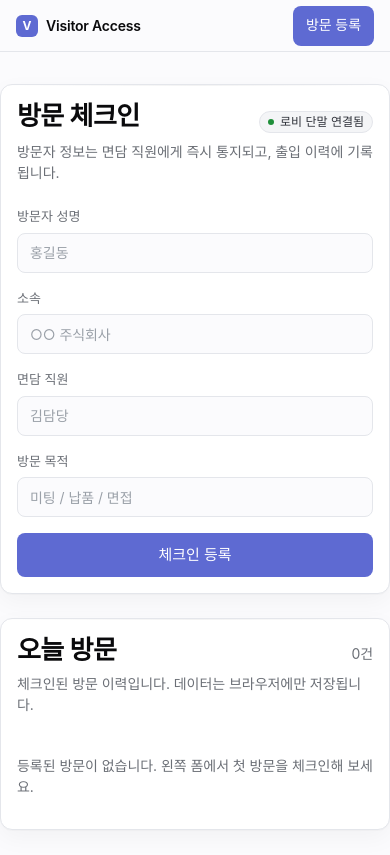
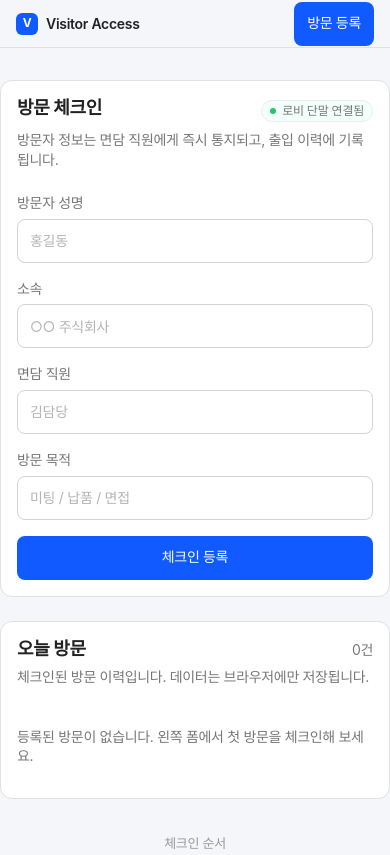
Before and after one commit to dain-spec/visitor-access, a plain HTML site: page index.html in a window 390 px wide. Shown: the top 855 px of the page. Drawn offline with Linux system fonts and the light colour scheme; a web font is replaced by a local one.

Commit message:
feat: WEHAGO Figma DS 기준으로 DESIGN.md·스타일 동기화
Figma WEHAGO Mobile 2.0 토큰을 문서화하고, Pretendard·WEHAGO Blue UI로 styles.css와 index.html을 맞췄습니다.

Co-authored-by: Cursor <cursoragent@cursor.com>

```diff
--- a/styles.css
+++ b/styles.css
@@ -1,70 +1,94 @@
 /* =========================================================
-   Visitor Access · Linear-inspired Design System
-   Source: DESIGN.md (dark canvas, lavender-blue accent)
+   Visitor Access · WEHAGO Mobile 2.0 Design System
+   Source: DESIGN.md (Figma WEHAGO-Mobile-2.0_DSG-1-)
    ========================================================= */
 
 :root {
-  /* Brand & Accent — lavender accent retained on light canvas */
-  --color-primary: #5e6ad2;
-  --color-primary-hover: #4a55c0;
-  --color-primary-focus: #5e69d1;
-  --color-brand-secure: #7a7fad;
-  --color-on-primary: #ffffff;
+  /* Component — background & surface */
+  --color-background-basic: #f5f6fa;
+  --color-background-white: #ffffff;
+  --color-background-dim: rgba(0, 0, 0, 0.4);
+  --color-background-inverse: #333333;
+  --color-surface-white: #ffffff;
+  --color-surface-basic: #f5f6fa;
+  --color-surface-subtle: #f7f8fa;
+  --color-surface-info-subtler: #eff4ff;
+  --color-surface-success-subtler: #f2fffa;
 
-  /* Surface ladder (light) — canvas is the lightest, ladder darkens slightly */
-  --color-canvas: #fbfbfd;
-  --color-surface-1: #ffffff;
-  --color-surface-2: #f4f5f7;
-  --color-surface-3: #eceef2;
-  --color-surface-4: #dfe2e8;
+  /* Component — text */
+  --color-text-bolder: #222222;
+  --color-text-basic: #333333;
+  --color-text-subtle: #777777;
+  --color-text-subtler: #989898;
+  --color-text-disabled: #b4b4b4;
+  --color-text-primary: #105aff;
+  --color-text-success: #27c36f;
+  --color-text-basic-inverse: #ffffff;
 
-  /* Hairlines */
-  --color-hairline: #e4e6eb;
-  --color-hairline-strong: #d0d3da;
-  --color-hairline-tertiary: #eef0f3;
+  /* Component — button */
+  --color-button-primary-fill: #105aff;
+  --color-button-primary-pressed: #0943c6;
+  --color-button-fill: #ffffff;
+  --color-button-secondary-border: #105aff;
+  --color-button-secondary-pressed: #eff4ff;
+  --color-button-tertiary-border: #e1e1e1;
+  --color-button-tertiary-pressed: #f7f8fa;
+  --color-button-disabled: #f4f4f4;
 
-  /* Inverse (now dark, mirrors the original light-on-dark) */
-  --color-inverse-canvas: #0a0a0c;
-  --color-inverse-surface-1: #16181b;
-  --color-inverse-surface-2: #1d2023;
-  --color-inverse-ink: #f7f8f8;
+  /* Component — border & input */
+  --color-border-basic: #d3d3d3;
+  --color-border-subtle: #e1e1e1;
+  --color-border-subtler: #ededed;
+  --color-border-outline: rgba(0, 0, 0, 0.06);
+  --color-input-field: #ffffff;
+  --color-input-field-search: #f7f8fa;
+  --color-input-border: #d3d3d3;
+  --color-input-border-active: #4a4a4a;
 
-  /* Text */
-  --color-ink: #0a0a0c;
-  --color-ink-muted: #2f323a;
-  --color-ink-subtle: #6b6f76;
-  --color-ink-tertiary: #9aa0a8;
+  /* Semantic — status */
+  --color-positive-500: #27c36f;
+  --color-primary-50: #eff4ff;
 
-  /* Semantic */
-  --color-success: #1f8f3a;
-  --color-overlay: rgba(10, 10, 12, 0.45);
+  /* Radius (semantic) */
+  --radius-xxsmall: 4px;
+  --radius-xsmall: 6px;
+  --radius-small: 8px;
+  --radius-medium: 12px;
+  --radius-large: 16px;
+  --radius-xlarge: 20px;
+  --radius-max: 1000px;
 
-  /* Radius */
-  --radius-xs: 4px;
-  --radius-sm: 6px;
-  --radius-md: 8px;
-  --radius-lg: 12px;
-  --radius-xl: 16px;
-  --radius-xxl: 24px;
-  --radius-pill: 9999px;
-  --radius-full: 9999px;
+  /* Spacing (semantic gap / padding) */
+  --gap-2: 4px;
+  --gap-3: 6px;
+  --gap-4: 8px;
+  --gap-5: 12px;
+  --gap-6: 16px;
+  --gap-7: 20px;
+  --gap-8: 24px;
+  --padding-5: 16px;
+  --padding-7: 24px;
+  --padding-9: 32px;
+  --size-section: 96px;
 
-  /* Spacing (base 4px) */
-  --space-xxs: 4px;
-  --space-xs: 8px;
-  --space-sm: 12px;
-  --space-md: 16px;
-  --space-lg: 24px;
-  --space-xl: 32px;
-  --space-xxl: 48px;
-  --space-section: 96px;
+  /* Typography — Pretendard (Figma typo/font/type) */
+  --font-text: "Pretendard", -apple-system, system-ui, "Segoe UI", Roboto,
+    "Noto Sans KR", sans-serif;
+  --font-display: var(--font-text);
 
-  /* Typography families */
-  --font-display: "Inter", "SF Pro Display", -apple-system, system-ui,
-    "Segoe UI", Roboto, "Noto Sans KR", sans-serif;
-  --font-text: "Inter", "SF Pro Text", -apple-system, system-ui, "Segoe UI",
-    Roboto, "Noto Sans KR", sans-serif;
-  --font-mono: "JetBrains Mono", ui-monospace, "SF Mono", Menlo, monospace;
+  /* Body/xlarge — 16px Regular, 140% LH, -2% LS */
+  --text-body-size: 16px;
+  --text-body-line: 1.4;
+  --text-body-tracking: -0.02em;
+
+  /* Body/medium-m — 14px Medium (labels, buttons) */
+  --text-label-size: 14px;
+
+  /* Heading/small-b — 18px Bold (card titles) */
+  --text-heading-sm-size: 18px;
+
+  /* Heading/medium-b — 20px Bold (section titles) */
+  --text-heading-md-size: 20px;
 }
 
 *,
@@ -82,12 +106,12 @@ body {
 body {
   min-height: 100vh;
   font-family: var(--font-text);
-  font-size: 16px;
+  font-size: var(--text-body-size);
   font-weight: 400;
-  line-height: 1.5;
-  letter-spacing: -0.05px;
-  color: var(--color-ink);
-  background: var(--color-canvas);
+  line-height: var(--text-body-line);
+  letter-spacing: var(--text-body-tracking);
+  color: var(--color-text-basic);
+  background: var(--color-background-basic);
   -webkit-font-smoothing: antialiased;
   text-rendering: optimizeLegibility;
   padding-bottom: env(safe-area-inset-bottom);
@@ -98,34 +122,34 @@ h1,
 h2,
 h3 {
   font-family: var(--font-display);
-  color: var(--color-ink);
+  color: var(--color-text-bolder);
   margin: 0;
 }
 
 h1 {
-  font-size: clamp(40px, 6vw, 56px);
-  font-weight: 600;
-  line-height: 1.1;
-  letter-spacing: -1.8px;
+  font-size: clamp(28px, 5vw, 40px);
+  font-weight: 700;
+  line-height: 1.2;
+  letter-spacing: -0.02em;
 }
 
 h2 {
-  font-size: clamp(28px, 3.5vw, 40px);
-  font-weight: 600;
-  line-height: 1.15;
-  letter-spacing: -1px;
+  font-size: var(--text-heading-md-size);
+  font-weight: 700;
+  line-height: 1.2;
+  letter-spacing: -0.02em;
 }
 
 h3 {
-  font-size: 22px;
-  font-weight: 500;
+  font-size: var(--text-heading-sm-size);
+  font-weight: 700;
   line-height: 1.25;
-  letter-spacing: -0.4px;
+  letter-spacing: -0.02em;
 }
 
 p {
   margin: 0;
-  color: var(--color-ink-muted);
+  color: var(--color-text-subtle);
 }
 
 .eyebrow {
@@ -133,36 +157,36 @@ p {
   font-size: 13px;
   font-weight: 500;
   line-height: 1.3;
-  letter-spacing: 0.4px;
-  color: var(--color-ink-subtle);
-  text-transform: uppercase;
+  letter-spacing: -0.02em;
+  color: var(--color-text-subtler);
 }
 
 .subhead {
-  font-size: 18px;
-  line-height: 1.5;
-  letter-spacing: -0.1px;
-  color: var(--color-ink-muted);
+  font-size: 15px;
+  line-height: var(--text-body-line);
+  letter-spacing: var(--text-body-tracking);
+  color: var(--color-text-subtle);
 }
 
 .muted {
-  color: var(--color-ink-subtle);
-  font-size: 14px;
+  color: var(--color-text-subtle);
+  font-size: var(--text-label-size);
 }
 
 .mono {
-  font-family: var(--font-mono);
+  font-family: var(--font-text);
   font-size: 13px;
-  color: var(--color-ink-muted);
+  font-variant-numeric: tabular-nums;
+  color: var(--color-text-subtler);
 }
 
 a {
-  color: var(--color-ink);
+  color: var(--color-text-basic);
   text-decoration: none;
 }
 
 a:hover {
-  color: var(--color-primary-hover);
+  color: var(--color-text-primary);
 }
 
 /* Top Nav ------------------------------------------------- */
@@ -170,71 +194,72 @@ a:hover {
   position: sticky;
   top: 0;
   z-index: 20;
-  height: 56px;
+  height: 48px;
   display: flex;
   align-items: center;
   justify-content: space-between;
-  padding: 0 var(--space-xl);
-  background: rgba(251, 251, 253, 0.85);
+  padding: 0 var(--padding-9);
+  background: color-mix(in srgb, var(--color-background-basic) 92%, transparent);
   backdrop-filter: blur(10px);
-  border-bottom: 1px solid var(--color-hairline);
-  font-size: 14px;
+  border-bottom: 1px solid var(--color-border-subtle);
+  font-size: var(--text-label-size);
 }
 
 .brand {
   display: flex;
   align-items: center;
-  gap: var(--space-xs);
+  gap: var(--gap-4);
   font-weight: 600;
-  letter-spacing: -0.2px;
-  color: var(--color-ink);
+  letter-spacing: -0.02em;
+  color: var(--color-text-bolder);
 }
 
 .brand-mark {
   width: 22px;
   height: 22px;
-  border-radius: var(--radius-sm);
-  background: var(--color-primary);
+  border-radius: var(--radius-xsmall);
+  background: var(--color-button-primary-fill);
   display: grid;
   place-items: center;
-  color: var(--color-on-primary);
+  color: var(--color-text-basic-inverse);
   font-weight: 700;
   font-size: 12px;
 }
 
 .nav-links {
   display: flex;
-  gap: var(--space-lg);
+  gap: var(--gap-8);
 }
 
 .nav-links a {
-  color: var(--color-ink-subtle);
-  font-size: 14px;
+  color: var(--color-text-subtle);
+  font-size: var(--text-label-size);
 }
 
 .nav-links a:hover {
-  color: var(--color-ink);
+  color: var(--color-text-basic);
 }
 
 .nav-actions {
   display: flex;
-  gap: var(--space-xs);
+  gap: var(--gap-4);
   align-items: center;
 }
 
-/* Buttons ------------------------------------------------- */
+/* Buttons — Figma Button Large 44px, radius/small 8px */
 .btn {
   display: inline-flex;
   align-items: center;
   justify-content: center;
-  gap: var(--space-xs);
-  height: 40px;
-  padding: 0 14px;
-  border-radius: var(--radius-md);
+  gap: var(--gap-4);
+  height: 44px;
+  padding: 0 var(--padding-5);
+  border-radius: var(--radius-small);
   font-family: var(--font-text);
-  font-size: 14px;
+  font-size: var(--text-label-size);
   font-weight: 500;
   line-height: 1.2;
+  letter-spacing: -0.02em;
   cursor: pointer;
   border: 1px solid transparent;
   transition: background-color 120ms ease, border-color 120ms ease,
@@ -243,95 +268,73 @@ a:hover {
 }
 
 .btn:focus-visible {
-  outline: 2px solid color-mix(in srgb, var(--color-primary-focus) 50%, transparent);
+  outline: 2px solid var(--color-input-border-active);
   outline-offset: 2px;
 }
 
 .btn-primary {
-  background: var(--color-primary);
-  color: var(--color-on-primary);
+  background: var(--color-button-primary-fill);
+  color: var(--color-text-basic-inverse);
 }
 
 .btn-primary:hover {
-  background: var(--color-primary-hover);
+  background: #124ceb;
 }
 
 .btn-primary:active {
-  background: var(--color-primary-focus);
+  background: var(--color-button-primary-pressed);
 }
 
 .btn-secondary {
-  background: var(--color-surface-1);
-  color: var(--color-ink);
-  border-color: var(--color-hairline);
+  background: var(--color-button-fill);
+  color: var(--color-text-primary);
+  border-color: var(--color-button-secondary-border);
 }
 
 .btn-secondary:hover {
-  background: var(--color-surface-2);
-  border-color: var(--color-hairline-strong);
+  background: var(--color-button-secondary-pressed);
 }
 
 .btn-tertiary {
-  background: transparent;
-  color: var(--color-ink);
+  background: var(--color-button-fill);
+  color: var(--color-text-basic);
+  border-color: var(--color-button-tertiary-border);
 }
 
 .btn-tertiary:hover {
-  color: var(--color-primary-hover);
+  background: var(--color-button-tertiary-pressed);
+}
+
+.btn:disabled,
+.btn-primary:disabled {
+  background: var(--color-button-disabled);
+  color: var(--color-text-disabled);
+  border-color: transparent;
+  cursor: not-allowed;
 }
 
 .btn-block {
   width: 100%;
-  height: 44px;
-  font-size: 15px;
 }
 
 /* Layout -------------------------------------------------- */
 .shell {
   max-width: 1280px;
   margin: 0 auto;
-  padding: 0 var(--space-xl);
+  padding: 0 var(--padding-9);
 }
 
 .section {
-  padding: var(--space-section) 0;
+  padding: var(--size-section) 0;
 }
 
 .section + .section {
   padding-top: 0;
 }
 
-/* Hero ---------------------------------------------------- */
-.hero {
-  padding: var(--space-section) 0 var(--space-xxl);
-  text-align: center;
-}
-
-.hero .eyebrow {
-  margin-bottom: var(--space-md);
-}
-
-.hero h1 {
-  max-width: 880px;
-  margin: 0 auto var(--space-lg);
-}
-
-.hero .subhead {
-  max-width: 640px;
-  margin: 0 auto var(--space-xl);
-}
-
-.hero-actions {
-  display: flex;
-  gap: var(--space-sm);
-  justify-content: center;
-  flex-wrap: wrap;
-}
-
-/* Two-column layout for forms / list --------------------- */
 .grid-2 {
   display: grid;
-  gap: var(--space-lg);
+  gap: var(--gap-8);
 }
 
 @media (min-width: 900px) {
@@ -341,107 +344,88 @@ a:hover {
   }
 }
 
-/* Cards --------------------------------------------------- */
+/* Cards — Figma surface/white + border/subtle */
 .card {
-  background: var(--color-surface-1);
-  border: 1px solid var(--color-hairline);
-  border-radius: var(--radius-lg);
-  padding: var(--space-lg);
-  position: relative;
-  box-shadow: 0 1px 0 rgba(15, 17, 22, 0.02),
-    0 8px 24px rgba(15, 17, 22, 0.04);
-}
-
-.card::before {
-  content: "";
-  position: absolute;
-  inset: 0 0 auto 0;
-  height: 1px;
-  background: linear-gradient(
-    90deg,
-    transparent,
-    rgba(15, 17, 22, 0.05),
-    transparent
-  );
-  border-top-left-radius: var(--radius-lg);
-  border-top-right-radius: var(--radius-lg);
+  background: var(--color-surface-white);
+  border: 1px solid var(--color-border-subtle);
+  border-radius: var(--radius-medium);
+  padding: var(--padding-7);
 }
 
 .card-lg {
-  padding: var(--space-xl);
+  padding: var(--padding-9);
 }
 
 .card-header {
   display: flex;
   align-items: baseline;
   justify-content: space-between;
-  gap: var(--space-md);
-  margin-bottom: var(--space-xs);
+  gap: var(--gap-6);
+  margin-bottom: var(--gap-4);
 }
 
 .card-sub {
-  color: var(--color-ink-subtle);
-  font-size: 14px;
-  margin-bottom: var(--space-lg);
+  color: var(--color-text-subtle);
+  font-size: var(--text-label-size);
+  margin-bottom: var(--padding-7);
 }
 
-/* Form ---------------------------------------------------- */
+/* Form — Figma Input Default 44px */
 .form {
   display: grid;
-  gap: var(--space-md);
+  gap: var(--gap-6);
 }
 
 .field {
   display: flex;
   flex-direction: column;
-  gap: 6px;
+  gap: var(--gap-3);
 }
 
 .field label {
-  font-size: 13px;
-  color: var(--color-ink-subtle);
-  letter-spacing: 0;
+  font-size: var(--text-label-size);
+  font-weight: 500;
+  color: var(--color-text-subtle);
+  letter-spacing: -0.02em;
 }
 
 .field input,
 .field select,
 .field textarea {
-  height: 40px;
-  padding: 8px 12px;
-  border-radius: var(--radius-md);
-  background: var(--color-canvas);
-  border: 1px solid var(--color-hairline);
-  color: var(--color-ink);
+  height: 44px;
+  padding: var(--gap-4) var(--gap-5);
+  border-radius: var(--radius-small);
+  background: var(--color-input-field);
+  border: 1px solid var(--color-input-border);
+  color: var(--color-text-basic);
   font-family: var(--font-text);
-  font-size: 14px;
-  letter-spacing: -0.05px;
+  font-size: var(--text-label-size);
+  letter-spacing: -0.02em;
   transition: border-color 120ms ease, box-shadow 120ms ease;
 }
 
 .field textarea {
   height: auto;
   min-height: 88px;
-  padding-top: 10px;
+  padding-top: var(--gap-5);
   resize: vertical;
 }
 
 .field input::placeholder,
 .field textarea::placeholder {
-  color: var(--color-ink-tertiary);
+  color: var(--color-text-disabled);
 }
 
 .field input:focus,
 .field select:focus,
 .field textarea:focus {
   outline: none;
-  border-color: var(--color-hairline-strong);
-  box-shadow: 0 0 0 2px
-    color-mix(in srgb, var(--color-primary-focus) 50%, transparent);
+  border-color: var(--color-input-border-active);
 }
 
 .field-row {
   display: grid;
-  gap: var(--space-md);
+  gap: var(--gap-6);
   grid-template-columns: 1fr 1fr;
 }
 
@@ -463,10 +447,10 @@ a:hover {
 .visit-list li {
   display: grid;
   grid-template-columns: 1fr auto;
-  gap: var(--space-xs) var(--space-md);
+  gap: var(--gap-4) var(--gap-6);
   align-items: start;
-  padding: var(--space-md) 0;
-  border-bottom: 1px solid var(--color-hairline);
+  padding: var(--gap-6) 0;
+  border-bottom: 1px solid var(--color-border-subtler);
 }
 
 .visit-list li:last-child {
@@ -476,122 +460,79 @@ a:hover {
 .visit-name {
   font-size: 15px;
   font-weight: 500;
-  color: var(--color-ink);
-  letter-spacing: -0.1px;
+  color: var(--color-text-basic);
+  letter-spacing: -0.02em;
 }
 
 .visit-meta {
   grid-column: 1 / -1;
-  color: var(--color-ink-subtle);
+  color: var(--color-text-subtle);
   font-size: 13px;
   display: flex;
   flex-wrap: wrap;
-  gap: var(--space-sm);
+  gap: var(--gap-5);
 }
 
 .visit-meta .dot {
-  color: var(--color-ink-tertiary);
+  color: var(--color-text-subtler);
 }
 
 .empty {
-  padding: var(--space-lg) 0;
-  color: var(--color-ink-subtle);
-  font-size: 14px;
+  padding: var(--padding-7) 0;
+  color: var(--color-text-subtle);
+  font-size: var(--text-label-size);
 }
 
-/* Status pill -------------------------------------------- */
+/* Status — BadgeState Success pattern */
 .status {
   display: inline-flex;
   align-items: center;
-  gap: 6px;
+  gap: var(--gap-3);
   height: 22px;
-  padding: 0 8px;
-  border-radius: var(--radius-pill);
-  background: var(--color-surface-2);
-  border: 1px solid var(--color-hairline);
-  color: var(--color-ink-muted);
+  padding: 0 var(--gap-4);
+  border-radius: var(--radius-max);
+  background: var(--color-surface-success-subtler);
+  border: 1px solid var(--color-border-subtler);
+  color: var(--color-text-subtle);
   font-size: 12px;
-  letter-spacing: 0;
+  letter-spacing: -0.02em;
 }
 
 .status::before {
   content: "";
   width: 6px;
   height: 6px;
-  border-radius: var(--radius-full);
-  background: var(--color-success);
+  border-radius: var(--radius-max);
+  background: var(--color-positive-500);
 }
 
-/* Feature grid ------------------------------------------- */
-.feature-grid {
-  display: grid;
-  gap: var(--space-lg);
-  grid-template-columns: repeat(3, 1fr);
-}
-
-@media (max-width: 1024px) {
-  .feature-grid {
-    grid-template-columns: repeat(2, 1fr);
-  }
-}
-
-@media (max-width: 720px) {
-  .feature-grid {
-    grid-template-columns: 1fr;
-  }
-}
-
-.feature-card h3 {
-  margin-bottom: var(--space-xs);
-}
-
-.feature-card p {
-  color: var(--color-ink-muted);
-  font-size: 14px;
-  line-height: 1.55;
-}
-
-.feature-icon {
-  width: 32px;
-  height: 32px;
-  border-radius: var(--radius-md);
-  background: color-mix(in srgb, var(--color-primary) 10%, transparent);
-  border: 1px solid color-mix(in srgb, var(--color-primary) 18%, transparent);
-  display: grid;
-  place-items: center;
-  color: var(--color-primary);
-  margin-bottom: var(--space-md);
-  font-size: 16px;
-}
-
-/* Section header (eyebrow + h2 + subhead) ---------------- */
+/* Section header ----------------------------------------- */
 .section-head {
   max-width: 720px;
-  margin: 0 auto var(--space-xl);
+  margin: 0 auto var(--padding-9);
   text-align: center;
 }
 
 .section-head .eyebrow {
-  margin-bottom: var(--space-sm);
+  margin-bottom: var(--gap-5);
 }
 
 .section-head h2 {
-  margin-bottom: var(--space-sm);
+  margin-bottom: var(--gap-5);
 }
 
 .section-head .subhead {
   margin: 0 auto;
 }
 
-/* Steps (체크인 순서) ------------------------------------- */
+/* Steps --------------------------------------------------- */
 .steps {
   list-style: none;
   margin: 0;
   padding: 0;
   display: grid;
-  gap: var(--space-lg);
+  gap: var(--gap-8);
   grid-template-columns: repeat(4, 1fr);
-  counter-reset: step;
 }
 
 @media (max-width: 1024px) {
@@ -609,61 +550,58 @@ a:hover {
 .step {
   display: flex;
   flex-direction: column;
-  gap: var(--space-xs);
+  gap: var(--gap-4);
 }
 
 .step h3 {
-  margin-top: var(--space-md);
+  margin-top: var(--gap-6);
 }
 
 .step p {
-  color: var(--color-ink-muted);
-  font-size: 14px;
-  line-height: 1.55;
+  font-size: var(--text-label-size);
+  line-height: var(--text-body-line);
 }
 
 .step-no {
   display: inline-flex;
   align-items: center;
   justify-content: center;
-  width: 36px;
+  min-width: 36px;
   height: 24px;
-  padding: 0 8px;
-  border-radius: var(--radius-pill);
-  background: color-mix(in srgb, var(--color-primary) 10%, transparent);
-  border: 1px solid color-mix(in srgb, var(--color-primary) 18%, transparent);
-  color: var(--color-primary);
-  font-family: var(--font-mono);
+  padding: 0 var(--gap-4);
+  border-radius: var(--radius-max);
+  background: var(--color-surface-info-subtler);
+  border: 1px solid color-mix(in srgb, var(--color-text-primary) 18%, transparent);
+  color: var(--color-text-primary);
   font-size: 12px;
   font-weight: 500;
-  letter-spacing: 0.4px;
+  letter-spacing: 0.02em;
 }
 
 /* Footer -------------------------------------------------- */
 .footer {
-  border-top: 1px solid var(--color-hairline);
-  padding: 64px var(--space-xl);
-  color: var(--color-ink-subtle);
+  border-top: 1px solid var(--color-border-subtle);
+  padding: 64px var(--padding-9);
+  color: var(--color-text-subtle);
   font-size: 12px;
   display: flex;
   justify-content: space-between;
   flex-wrap: wrap;
-  gap: var(--space-md);
+  gap: var(--gap-6);
 }
 
 .footer .brand {
-  color: var(--color-ink-subtle);
+  color: var(--color-text-subtle);
 }
 
 /* Responsive ============================================= */
 
-/* Tablet (~1024px and below) */
 @media (max-width: 1024px) {
   .shell,
   .top-nav,
   .footer {
-    padding-left: var(--space-lg);
-    padding-right: var(--space-lg);
+    padding-left: var(--padding-7);
+    padding-right: var(--padding-7);
   }
 
   .section {
@@ -671,34 +609,26 @@ a:hover {
   }
 
   .card-lg {
-    padding: var(--space-lg);
+    padding: var(--padding-7);
   }
 }
 
-/* Tablet portrait + small tablet (~900px) — stack 2-col grid */
 @media (max-width: 900px) {
   .grid-2 {
     grid-template-columns: 1fr;
   }
 }
 
-/* Mobile (~720px and below) */
 @media (max-width: 720px) {
   :root {
-    --space-section: 56px;
+    --size-section: 56px;
   }
 
   .shell,
   .top-nav,
   .footer {
-    padding-left: var(--space-md);
-    padding-right: var(--space-md);
-  }
-
-  .top-nav {
-    height: 52px;
-    padding-left: var(--space-md);
-    padding-right: var(--space-md);
+    padding-left: var(--gap-6);
+    padding-right: var(--gap-6);
   }
 
   .nav-links {
@@ -706,7 +636,7 @@ a:hover {
   }
 
   .section {
-    padding: 32px 0;
+    padding: var(--padding-9) 0;
   }
 
   .section + .section {
@@ -715,32 +645,25 @@ a:hover {
 
   .card,
   .card-lg {
-    padding: var(--space-md);
-    border-radius: var(--radius-lg);
+    padding: var(--gap-6);
+    border-radius: var(--radius-medium);
   }
 
   .card-header {
     flex-wrap: wrap;
-    gap: var(--space-xs);
+    gap: var(--gap-4);
   }
 
   h1 {
-    font-size: 36px;
-    letter-spacing: -1.2px;
+    font-size: 28px;
   }
 
   h2 {
-    font-size: 26px;
-    letter-spacing: -0.6px;
+    font-size: var(--text-heading-sm-size);
   }
 
   h3 {
-    font-size: 18px;
-    letter-spacing: -0.2px;
-  }
-
-  .subhead {
-    font-size: 16px;
+    font-size: var(--text-heading-sm-size);
   }
 
   .field-row {
@@ -748,34 +671,25 @@ a:hover {
   }
 
   .footer {
-    padding: 32px var(--space-md);
+    padding: var(--padding-9) var(--gap-6);
     flex-direction: column;
     align-items: flex-start;
-    gap: var(--space-xs);
+    gap: var(--gap-4);
   }
 }
 
-/* Phone (~480px and below) */
 @media (max-width: 480px) {
-  .top-nav {
-    gap: var(--space-xs);
-  }
-
-  .brand {
-    font-size: 14px;
-  }
-
   .nav-secondary {
     display: none;
   }
 
   .nav-actions .btn-primary {
-    padding: 0 12px;
+    padding: 0 var(--gap-5);
   }
 
   .visit-list li {
     grid-template-columns: 1fr;
-    gap: 4px;
+    gap: var(--gap-2);
   }
 
   .visit-list li .status {
@@ -783,26 +697,10 @@ a:hover {
   }
 }
 
-/* Touch devices — enlarge tap targets per DESIGN.md ------ */
 @media (hover: none) and (pointer: coarse) {
-  .btn {
-    height: 44px;
-    padding: 0 16px;
-    font-size: 15px;
-  }
-
-  .btn-block {
-    height: 48px;
-  }
-
   .field input,
   .field select,
   .field textarea {
-    height: 44px;
-    font-size: 16px; /* prevent iOS zoom on focus */
-  }
-
-  .nav-links a {
-    padding: 8px 0;
+    font-size: 16px;
   }
 }
```
Also changed, not shown: index.html (+7 -4 lines), 1 other file.
